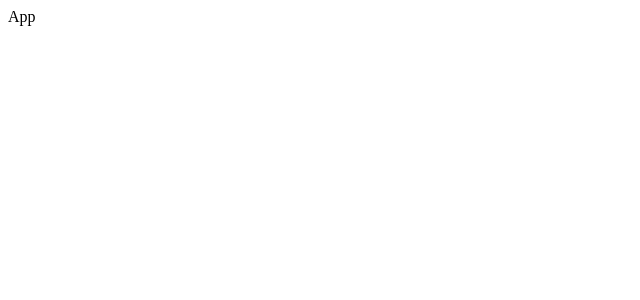
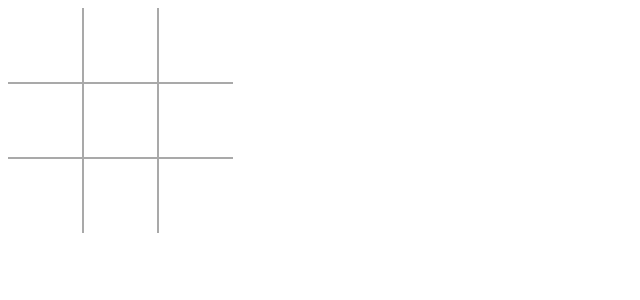
Before and after one commit to githubscientist/fsd57wde, a React (Vite) app: page / in a window 1280 px wide. Shown: the top 300 px of the page, without its empty margins (0-640 px from the left). Built offline with nearby package versions, Linux system fonts and the light colour scheme.

Commit message:
board creation done -- state for handling squares added

```diff
--- a/src/App.css
+++ b/src/App.css
@@ -0,0 +1,32 @@
+.square {
+    border: 1px solid darkgray;
+    height: 75px;
+    width: 75px;
+    background-color: white;
+    font-size: 48px;
+    text-align: center;
+    color:cadetblue;
+    float: left;
+}
+
+.row:first-child .square {
+    border-top: 0;
+}
+
+.row:nth-child(3) .square {
+    border-bottom: 0;
+}
+
+.square:first-child {
+    border-left: 0;
+}
+
+.square:nth-child(3) {
+    border-right: 0;
+}
+
+.row::after {
+    clear: both;
+    content: "";
+    display: table;
+}
--- a/src/App.jsx
+++ b/src/App.jsx
@@ -1,29 +1,40 @@
 import { useEffect, useState } from 'react';
-// import products from './assets/product.json';
+import './App.css';
 
 const App = () => {
 
-  const [cart, setCart] = useState();
+  const [squares, setSquares] = useState(Array(9).fill(null));
 
-  // const fetchData = async () => {
-  //   const response = await fetch('/src/assets/product.json');
-  //   const data = await response.json();
-  //   console.log(data);
-  // }
+  const handleClick = (i) => {
+    const newSquares = squares.slice();
+    newSquares[i] = 'X';
+    setSquares(newSquares);
+  }
 
   useEffect(() => {
-    // fetchData();
-    fetch('/src/assets/product.json')
-      .then(res => res.json())
-      .then(data => setCart(data));
-  }, []);
-
-  useEffect(() => {
-    console.log(cart);
-  }, [cart]);
+    console.log(squares);
+  }, [squares]);
 
   return (
-    <div>App</div>
+    <div>
+      <div className='row'>
+        <button className='square' onClick={() => handleClick(0)}></button>
+        <button className='square' onClick={() => handleClick(1)}></button>
+        <button className='square' onClick={() => handleClick(2)}></button>
+      </div>
+
+      <div className='row'>
+        <button className='square' onClick={() => handleClick(3)}></button>
+        <button className='square' onClick={() => handleClick(4)}></button>
+        <button className='square' onClick={() => handleClick(5)}></button>
+      </div>
+
+      <div className='row'>
+        <button className='square' onClick={() => handleClick(6)}></button>
+        <button className='square' onClick={() => handleClick(7)}></button>
+        <button className='square' onClick={() => handleClick(8)}></button>
+      </div>
+    </div>
   )
 }
 
```
